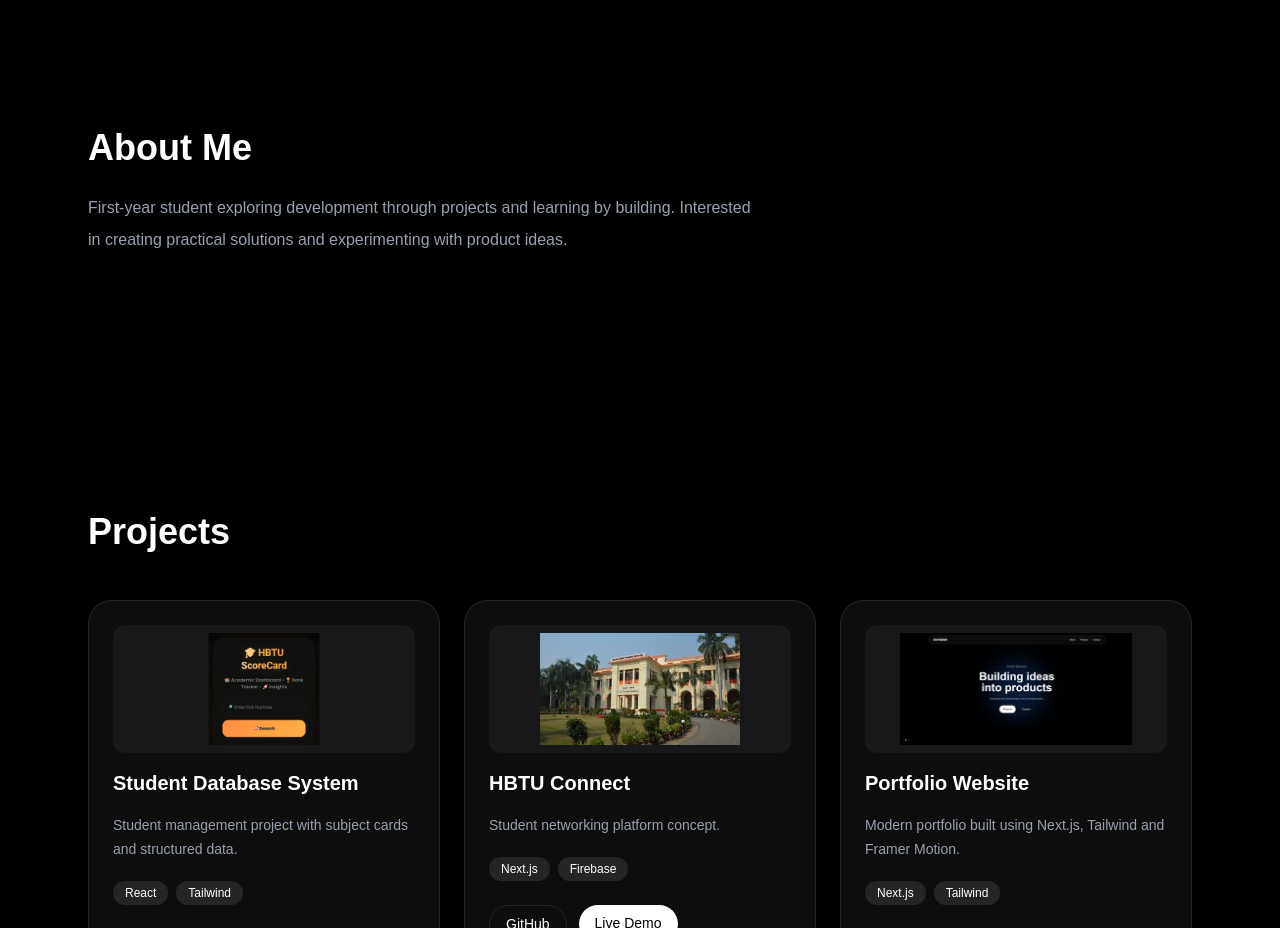
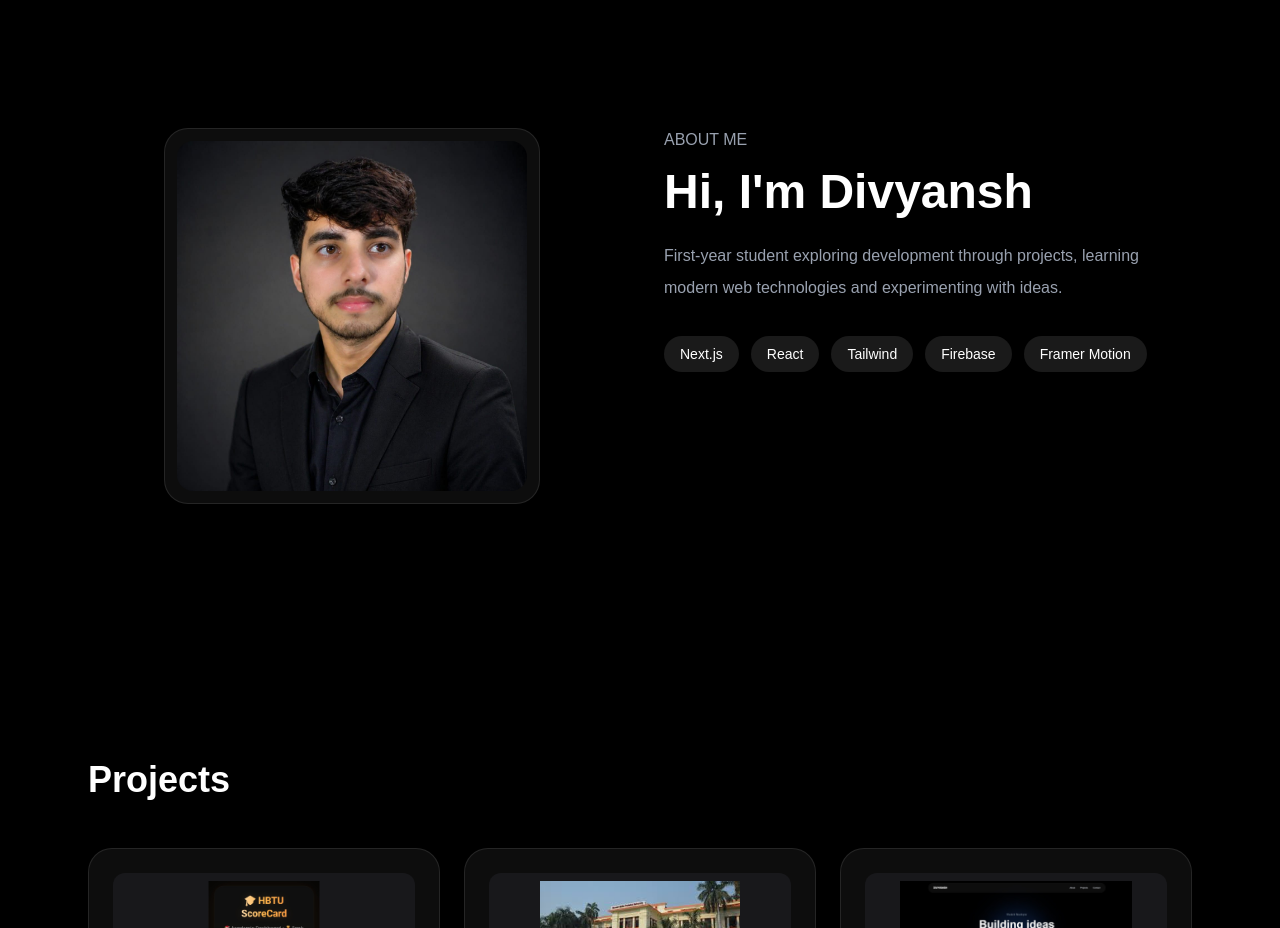
Before and after one commit to itsdivyanshuno/portfolio, a Next.js app: page / in a window 1280 px wide. Shown: the part 800-1728 px from the top of the page. Built offline with nearby package versions, Linux system fonts and the light colour scheme.

Commit message:
Upgraded about section

```diff
--- a/src/components/About.tsx
+++ b/src/components/About.tsx
@@ -1,20 +1,79 @@
+import Image from "next/image";
+
 export default function About() {
   return (
-    <section id="about" className="py-32">
+    <section
+      id="about"
+      className="py-32"
+    >
 
-      <div className="mx-auto max-w-6xl px-6">
+      <div className="mx-auto grid max-w-6xl gap-12 px-6 md:grid-cols-2">
 
-        <h2 className="text-4xl font-bold">
-          About Me
-        </h2>
+        {/* Left */}
 
-        <p className="mt-6 max-w-2xl text-gray-400 leading-8">
+        <div className="flex justify-center">
 
-          First-year student exploring development through projects and learning by building.
+          <div className="overflow-hidden rounded-3xl border border-white/10 bg-white/5 p-3">
 
-          Interested in creating practical solutions and experimenting with product ideas.
+            <Image
+              src="/profile.jpeg"
+              alt="Profile"
+              width={350}
+              height={350}
+              className="rounded-2xl object-cover"
+            />
 
-        </p>
+          </div>
+
+        </div>
+
+        {/* Right */}
+
+        <div>
+
+          <p className="mb-4 text-gray-400">
+
+            ABOUT ME
+
+          </p>
+
+          <h2 className="text-5xl font-bold">
+
+            Hi, I'm Divyansh
+
+          </h2>
+
+          <p className="mt-6 leading-8 text-gray-400">
+
+            First-year student exploring development through projects,
+            learning modern web technologies and experimenting with ideas.
+
+          </p>
+
+          <div className="mt-8 flex flex-wrap gap-3">
+
+            {[
+              "Next.js",
+              "React",
+              "Tailwind",
+              "Firebase",
+              "Framer Motion",
+            ].map((skill) => (
+
+              <span
+                key={skill}
+                className="rounded-full bg-white/10 px-4 py-2 text-sm"
+              >
+
+                {skill}
+
+              </span>
+
+            ))}
+
+          </div>
+
+        </div>
 
       </div>
 
```
Also changed, not shown: public/profile.jpeg (added).
